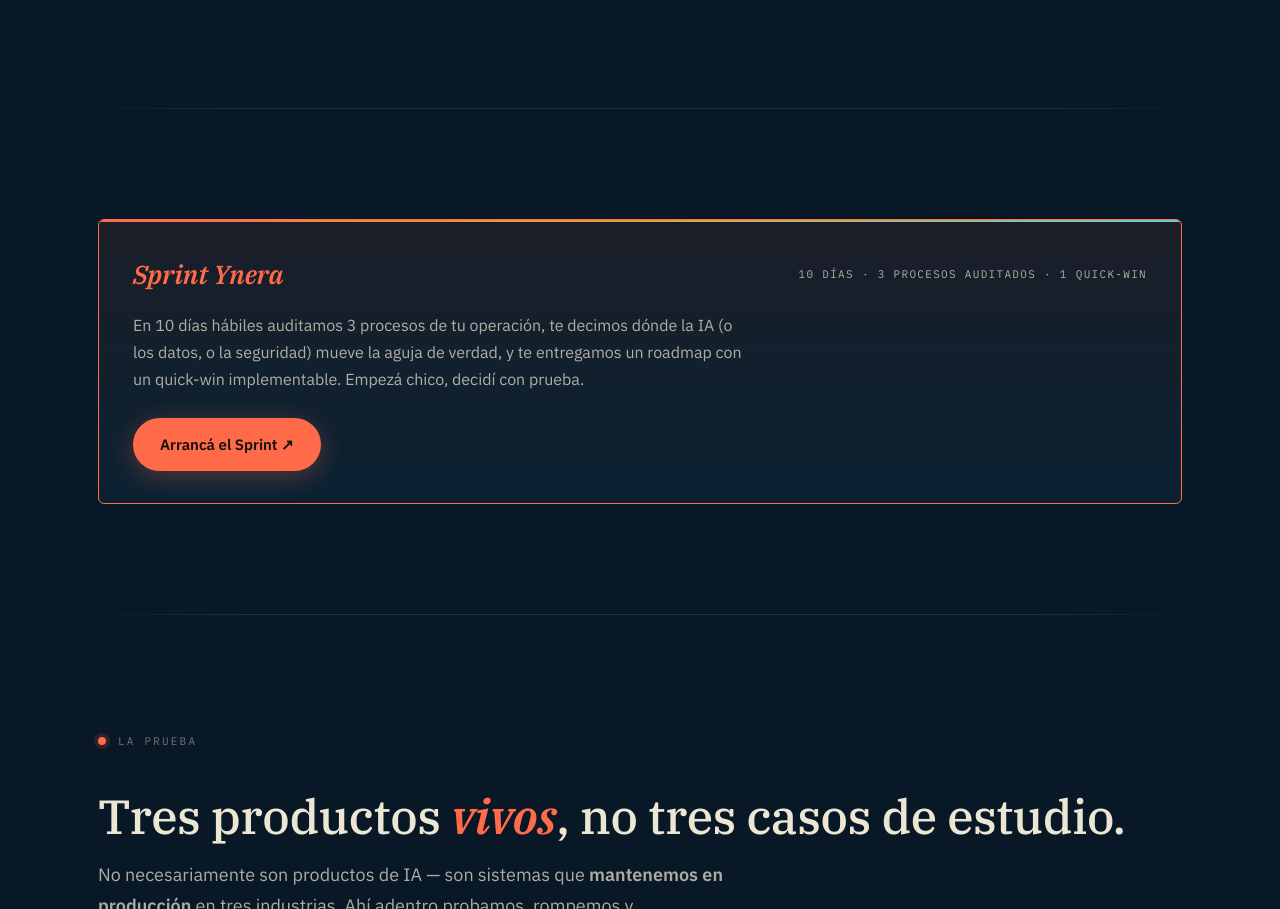
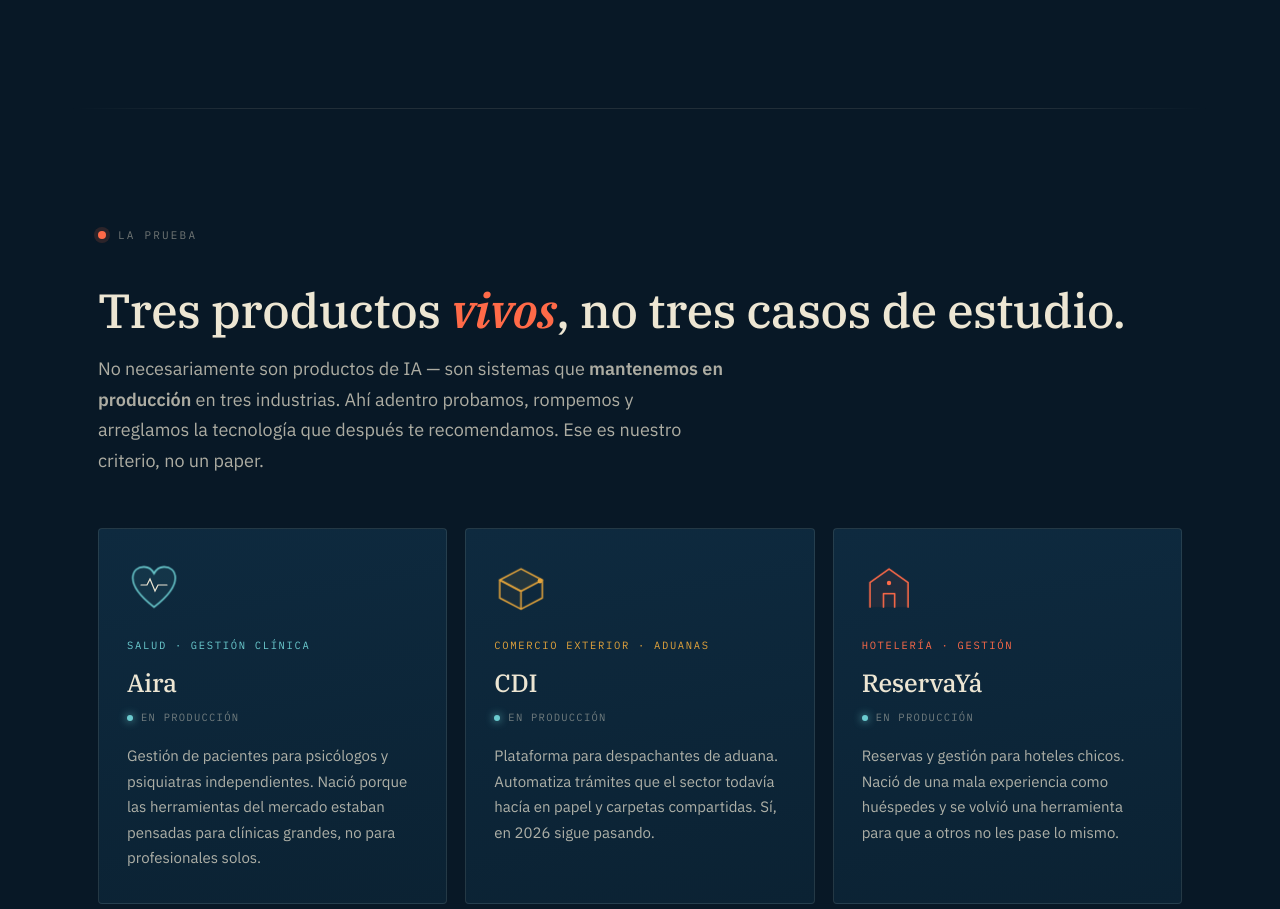
Before and after one commit to Memu007/ynera2, a website: page index.html in a window 1280 px wide. Shown: the part 1973-2882 px from the top of the page. Drawn offline with Linux system fonts and the light colour scheme.

Commit message:
Saca seccion Sprint Ynera

```diff
--- a/index.html
+++ b/index.html
@@ -522,22 +522,6 @@ body.scrolling *,body.scrolling *::before,body.scrolling *::after{animation-play
 
 <div class="nerve nerve-static" aria-hidden="true"></div>
 
-<!-- ═══ SPRINT ═══ -->
-<section id="sprint">
-  <div class="wrap">
-    <div class="sprint-card reveal d2">
-      <div class="sprint-head">
-        <span class="sprint-tag">Sprint Ynera</span>
-        <span class="sprint-meta">10 días · 3 procesos auditados · 1 quick-win</span>
-      </div>
-      <p>En 10 días hábiles auditamos 3 procesos de tu operación, te decimos dónde la IA (o los datos, o la seguridad) mueve la aguja de verdad, y te entregamos un roadmap con un quick-win implementable. Empezá chico, decidí con prueba.</p>
-      <a class="btn btn-primary" href="https://cal.com/ynera/30min">Arrancá el Sprint ↗</a>
-    </div>
-  </div>
-</section>
-
-<div class="nerve nerve-static" aria-hidden="true"></div>
-
 <!-- ═══ PRODUCTOS ═══ -->
 <section id="productos">
   <div class="wrap">
```
